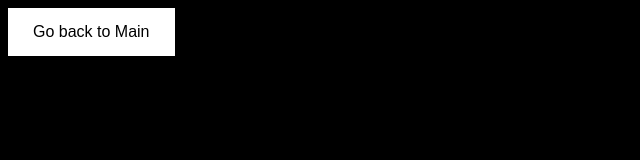
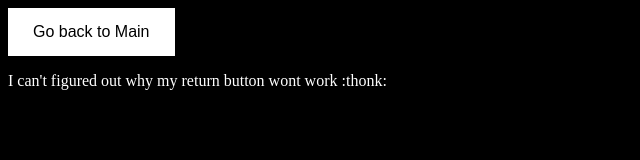
Before and after one commit to AkkozaDevelops/old-website, a plain HTML site: page web/pagesix.html in a window 1280 px wide. Shown: the whole page, without its empty margins (0-640 px from the left). Drawn offline with Linux system fonts and the light colour scheme; no server answers.

Commit message:
Update pagesix.html

```diff
--- a/web/pagesix.html
+++ b/web/pagesix.html
@@ -4,6 +4,7 @@
   </head>
   <body bgcolor="#000000" text="#ffffff">
     <button onclick="window.location = "./index.html" class="button">Go back to Main</button>
+    <p>I can't figured out why my return button wont work :thonk:</p>
   <br><br><br>
     <h3 id="p" style="width: 100%; height: 100%; text-align: center;text-shadow: none;"></h3>
   <script>
```
